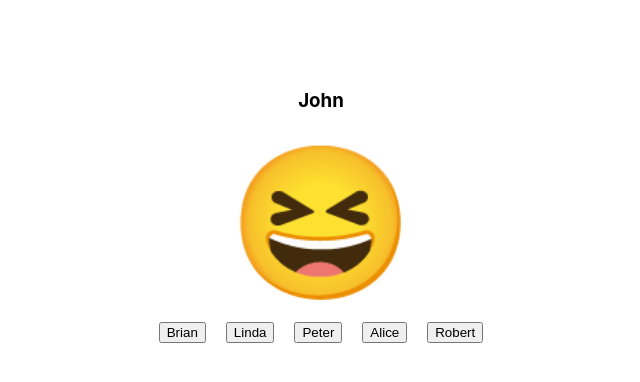
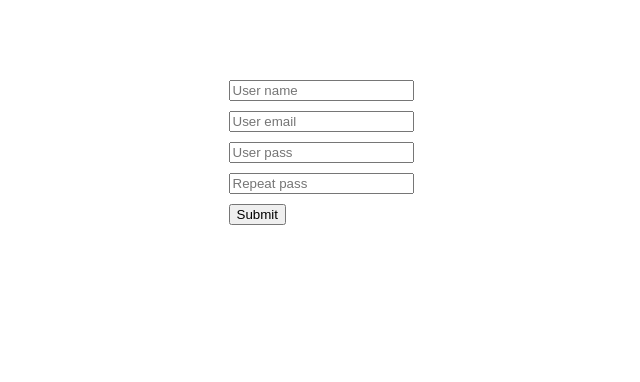
Before and after one commit to 1Laura/react-tasks, a React (Create React App) app: page / in a window 1280 px wide. Shown: the top 382 px of the page, without its empty margins (319-959 px from the left). Built offline with nearby package versions, Linux system fonts and the light colour scheme.

Commit message:
Submit userName, email, pass with validation

```diff
--- a/src/App.css
+++ b/src/App.css
@@ -6,20 +6,25 @@
     padding: 20px;
     text-align: center;
     margin: 50px;
-    /*display: flex;*/
-    /*flex-direction: row;*/
+    display: flex;
+    justify-self: center;
 }
 
 
 .selected {
-    background-color: #4242fd;
+    background-color: #a2ff8d;
 }
 
-.card p {
-    font-size: 150px;
-    margin: 0;
+.card {
+
+}
+
+input {
+    display: block;
+    margin: 10px;
 }
 
 button {
+    display: block;
     margin: 10px;
 }
--- a/src/App.js
+++ b/src/App.js
@@ -1,42 +1,59 @@
 import './App.css';
-import {useEffect, useState} from "react";
+import {useEffect, useRef, useState} from "react";
 
 function App() {
-    const [name, setName] = useState("John");
-    const [emoji, setEmoji] = useState("😆");
-    useEffect(() => {
-        if (name === "Brian") {
-            setEmoji("😫");
+    const inputName = useRef();
+    const inputEmail = useRef();
+    const inputPass = useRef();
+    const inputPassRepeat = useRef();
+
+    const [color, setColor] = useState("");
+
+
+    function validateInputFields() {
+        if (inputName.current.value.length > 4 && inputName.current.value.length < 10) {
+            setColor("#A2FF8DFF");
+            console.log("Name is valid");
+        } else {
+            setColor("#ff5e5e");
+            console.log("Name is not valid");
         }
-        if (name === "Linda") {
-            setEmoji("🤩");
+
+        if (/\S+@\S+\.\S+/.test(inputEmail.current.value)) {
+            setColor("#A2FF8DFF");
+            console.log("Email is valid");
+        } else {
+            setColor("#ff5e5e");
+            console.log("Email is not valid");
         }
-        if (name === "Alice") {
-            setEmoji("😡");
+
+
+        if (inputPass.current.value.length > 4 && inputName.current.value.length < 10) {
+            setColor("#A2FF8DFF");
+            console.log("pass is valid");
+        } else {
+            setColor("#ff5e5e");
+            console.log("pass is not valid");
         }
-        if (name === "Peter") {
-            setEmoji("🥴");
+
+        if (inputPassRepeat.current.value === inputPass.current.value) {
+            setColor("#A2FF8DFF");
+            console.log("pass is matching");
+        } else {
+            setColor("#ff5e5e");
+            console.log("Pass is not matching");
         }
-        if (name === "Robert") {
-            setEmoji("😲");
-        }
-        if (name === "Isabella") {
-            setEmoji("😵");
-        }
-    }, [name]);
+    }
 
     return (
-
         <div className="container">
             <div className="card">
-                <h3>{name}</h3>
-                <p>{emoji}</p>
+                <input type="text" id="username" placeholder="User name" ref={inputName} style={{backgroundColor: color}}/>
+                <input type="email" placeholder="User email" ref={inputEmail} style={{backgroundColor: color}}/>
+                <input type="password" placeholder="User pass" ref={inputPass} style={{backgroundColor: color}}/>
+                <input type="password" placeholder="Repeat pass" ref={inputPassRepeat} style={{backgroundColor: color}}/>
+                <button type="submit" value="Submit" onClick={validateInputFields}>Submit</button>
             </div>
-            <button onClick={() => setName("Brian")}>Brian</button>
-            <button onClick={() => setName("Linda")}>Linda</button>
-            <button onClick={() => setName("Peter")}>Peter</button>
-            <button onClick={() => setName("Alice")}>Alice</button>
-            <button onClick={() => setName("Robert")}>Robert</button>
         </div>
     );
 }
```
Also changed, not shown: public/logo192.png (added), public/logo512.png (added).
